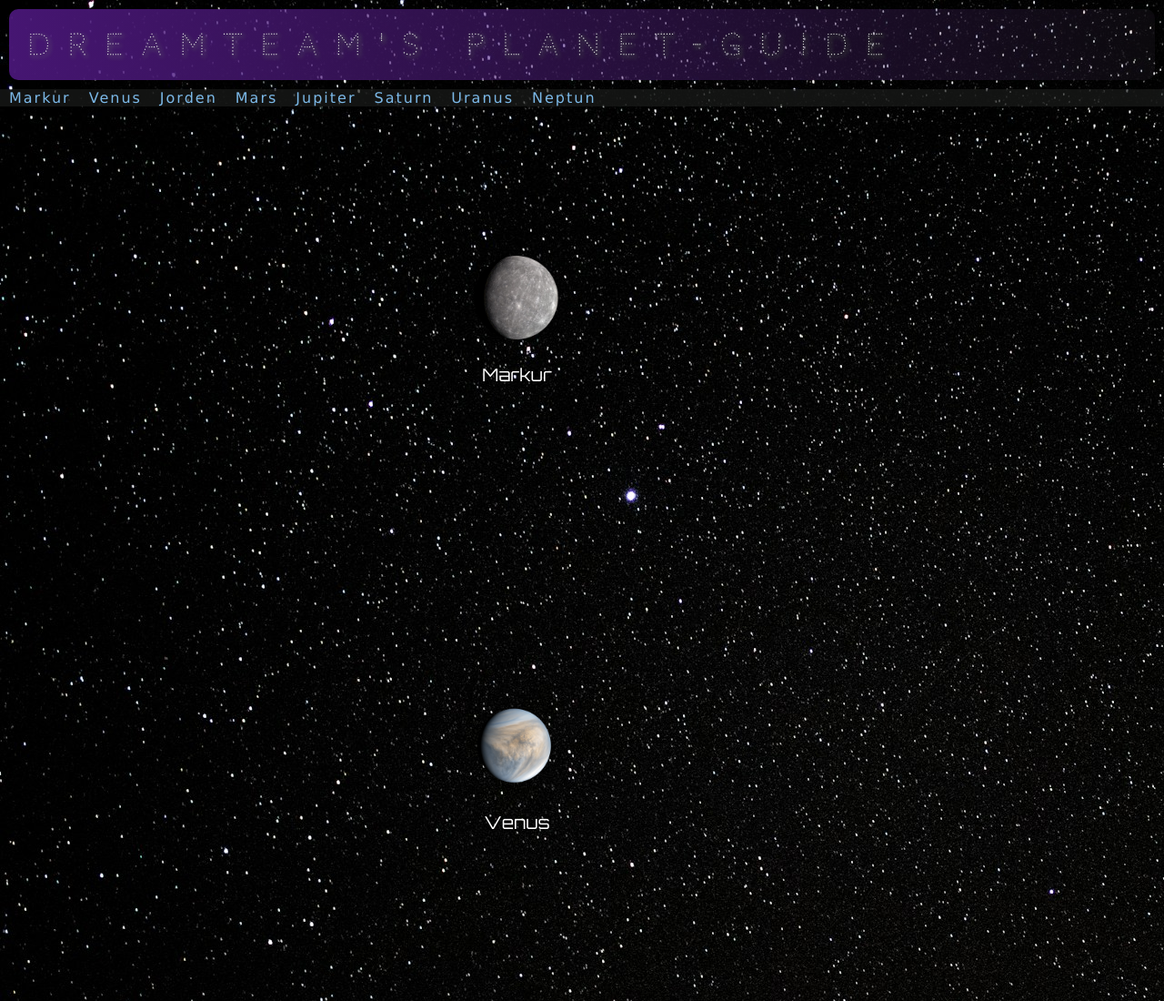
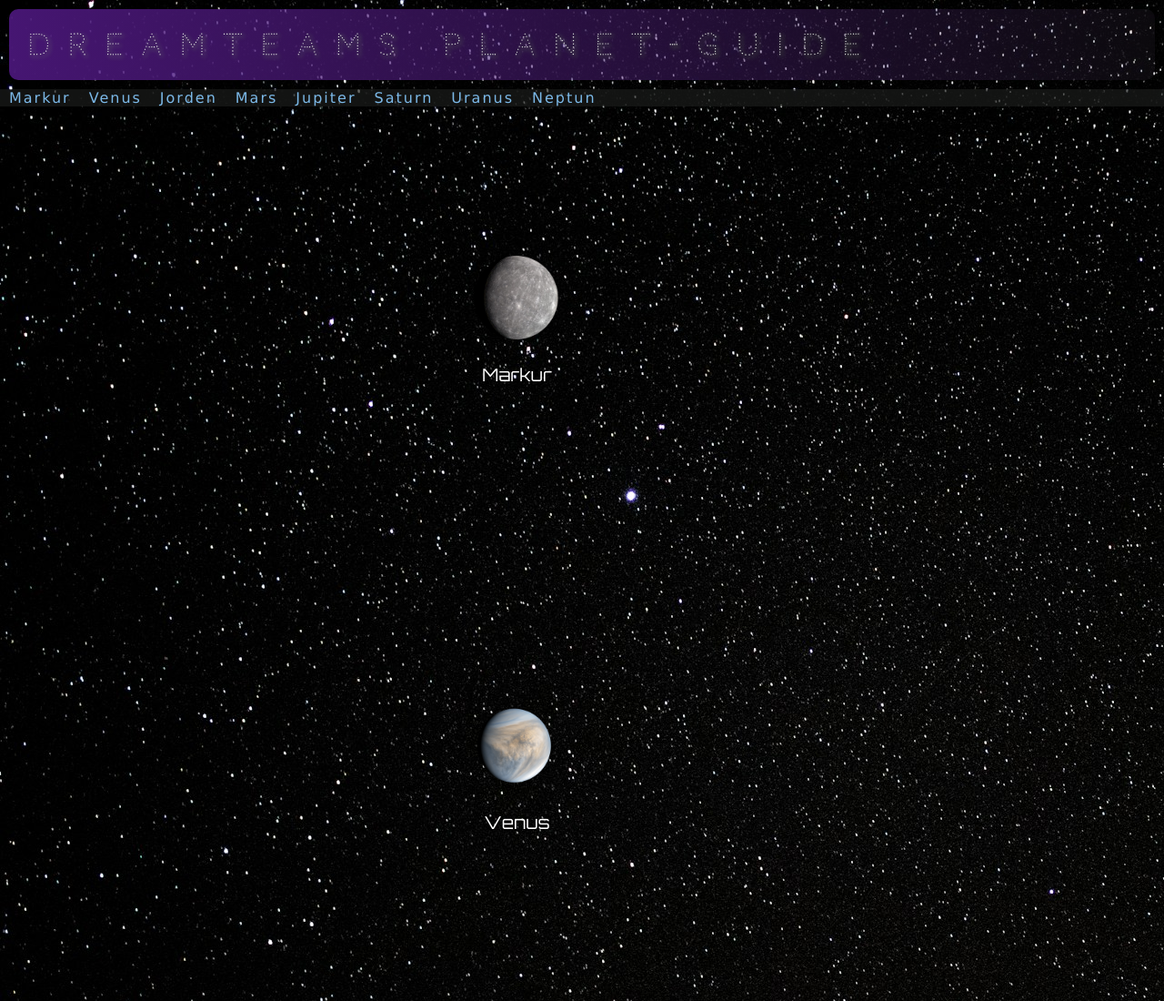
Before and after one commit to MM0425/Oppgave3, a plain HTML site: page index.html in a window 1280 px wide. Shown: the top 1100 px of the page at 91% size. Drawn offline with Linux system fonts and the light colour scheme.

Commit message:
Fixed typo heading

```diff
--- a/index.html
+++ b/index.html
@@ -15,7 +15,7 @@
   <body>
     <header>
       <a href="#mercury">
-        <h1>Dreamteam's Planet-guide</h1>
+        <h1>Dreamteams Planet-guide</h1>
       </a>
     </header>
     <nav id="top-nav">
```
Also changed, not shown: Megrim-Regular.ttf (added).
